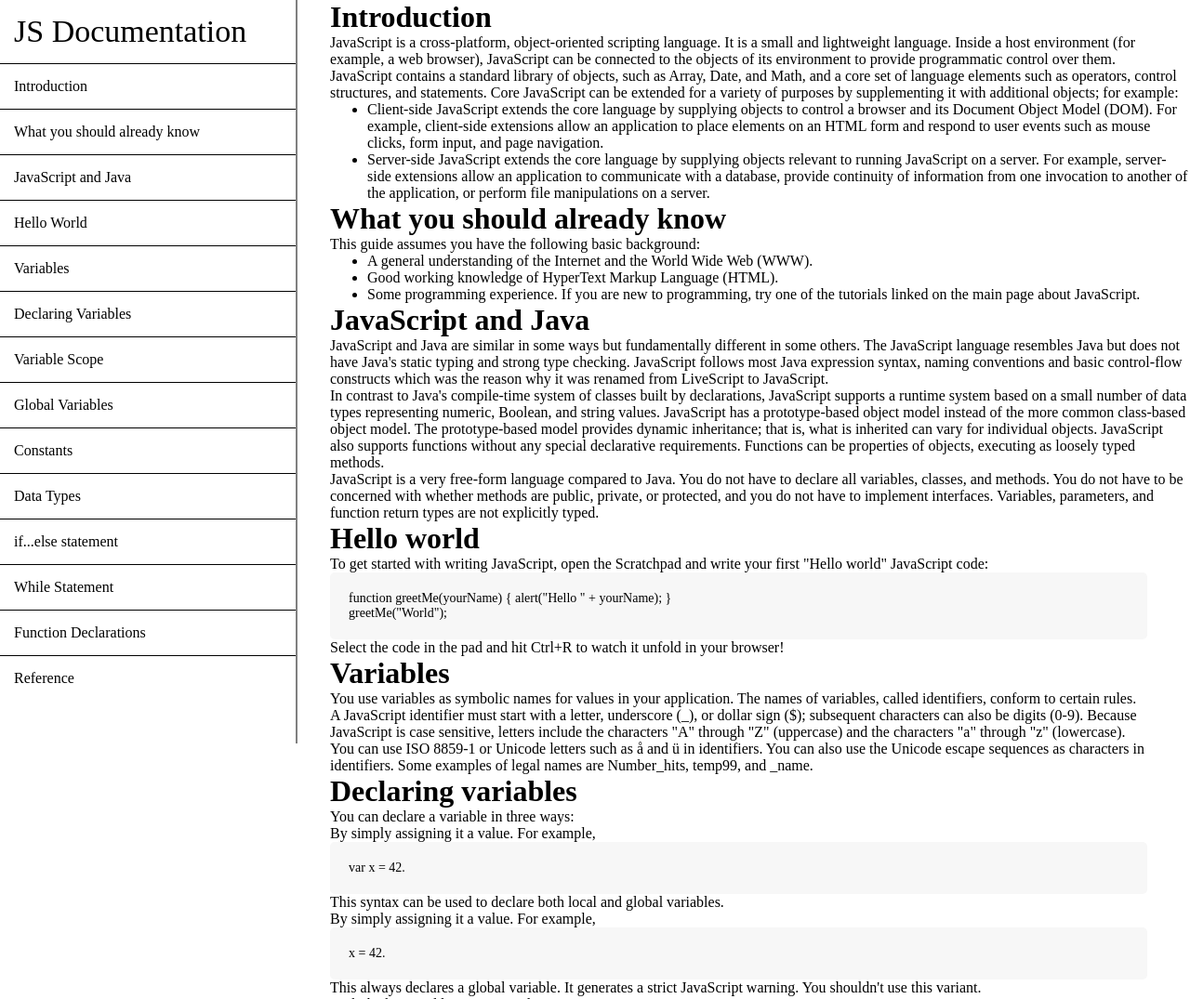
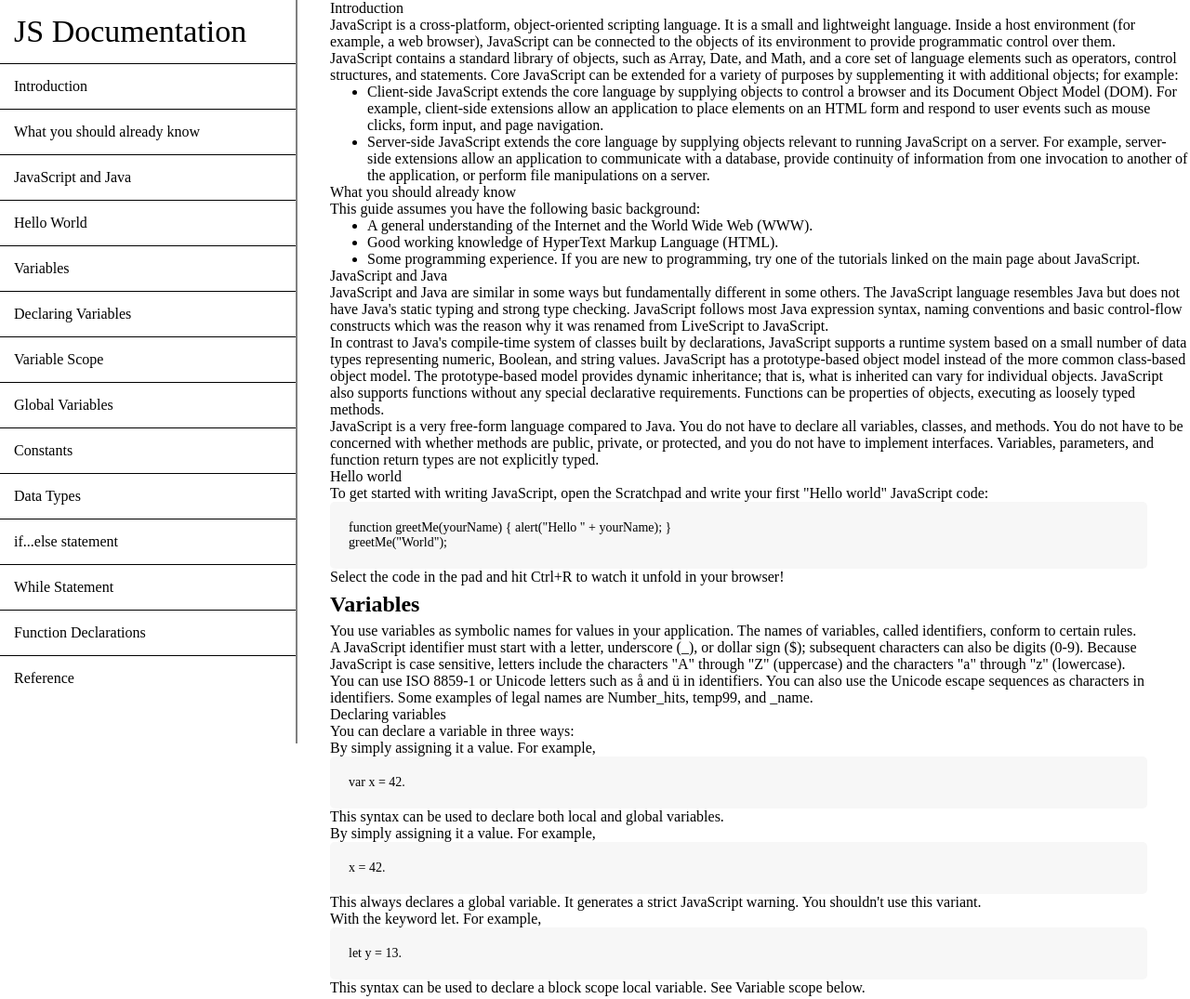
Before and after one commit to AmPrince86/Technical-Documentation-Page, a plain HTML site: page index.html in a window 1280 px wide. Shown: the top 1075 px of the page at 93% size. Drawn offline with Linux system fonts and the light colour scheme.

Commit message:
HTML/CSS updated

```diff
--- a/css/styles.css
+++ b/css/styles.css
@@ -58,10 +58,14 @@ main {
 main {
   padding-left: 35px;
 }
+h1 {
+  line-height: 40px;
+}
 
 ul {
   padding-left: 40px;
 }
+
 .function {
   background-color: #f7f7f7;
   border-radius: 5px;
--- a/index.html
+++ b/index.html
@@ -28,8 +28,10 @@
                 <li><a href="#reference">Reference</a></li>
             </ul>
         </nav>
-    <main>
-        <h1>Introduction</h1>
+    <main id="main-doc">
+        <section class="main-section">
+            <header>Introduction</header>
+            <article>
                 <p>JavaScript is a cross-platform, object-oriented scripting language. It is a small and lightweight language. Inside a
                 host environment (for example, a web browser), JavaScript can be connected to the objects of its environment to provide
                 programmatic control over them.</p>
@@ -44,7 +46,10 @@
                     example, server-side extensions allow an application to communicate with a database, provide continuity of information
                     from one invocation to another of the application, or perform file manipulations on a server.</li>
                 </ul>
-        <h1>What you should already know</h1>
+            </article>
+
+            <article>
+                <header>What you should already know</header>
                 <p>This guide assumes you have the following basic background:</p>
                 <ul>
                     <li>A general understanding of the Internet and the World Wide Web (WWW).</li>
@@ -52,7 +57,10 @@
                     <li>Some programming experience. If you are new to programming, try one of the tutorials linked on the main page about
                     JavaScript.</li>
                 </ul>
-        <h1>JavaScript and Java</h1>
+            </article>
+
+            <header>JavaScript and Java</header>
+            <article>
                 <p>JavaScript and Java are similar in some ways but fundamentally different in some others. The JavaScript language
                 resembles Java but does not have Java's static typing and strong type checking. JavaScript follows most Java expression
                 syntax, naming conventions and basic control-flow constructs which was the reason why it was renamed from LiveScript to
@@ -65,13 +73,21 @@
                 <p>JavaScript is a very free-form language compared to Java. You do not have to declare all variables, classes, and
                 methods. You do not have to be concerned with whether methods are public, private, or protected, and you do not have to
                 implement interfaces. Variables, parameters, and function return types are not explicitly typed.</p>
-       <h1>Hello world</h1>
+            </article>
+        </section>
+
+        <section class="main-section">
+            <header>Hello world</header>
+            <article>
                 <p>To get started with writing JavaScript, open the Scratchpad and write your first "Hello world" JavaScript code:</p>
                 <div class="function">function greetMe(yourName) { alert("Hello " + yourName); } <br>
                     greetMe("World");
                 </div>
                 <p>Select the code in the pad and hit Ctrl+R to watch it unfold in your browser!</p>
+            </article>
+
             <h1>Variables</h1>
+            <article>
                 <p>You use variables as symbolic names for values in your application. The names of variables, called identifiers, conform
                     to certain rules.</p>
                 <p>A JavaScript identifier must start with a letter, underscore (_), or dollar sign ($); subsequent characters can also be
@@ -79,7 +95,10 @@
                     characters "a" through "z" (lowercase).</p>
                 <p>You can use ISO 8859-1 or Unicode letters such as å and ü in identifiers. You can also use the Unicode escape sequences
                     as characters in identifiers. Some examples of legal names are Number_hits, temp99, and _name.</p>
-        <h1>Declaring variables</h1>
+            </article>
+
+            <header>Declaring variables</header>
+            <article>
                 <p>You can declare a variable in three ways:</p>
                 <p>By simply assigning it a value. For example,</p>
                 <div class="function">
@@ -96,6 +115,10 @@
                     let y = 13.
                 </div>
                 <p>This syntax can be used to declare a block scope local variable. See Variable scope below.</p>
+            </article>
+        </section>
+
+        <section class="main-section">
             <h1>Variable scope</h1>
             <p>When you declare a variable outside of any function, it is called a global variable, because it is available to any
             other code in the current document. When you declare a variable within a function, it is called a local variable,
@@ -139,6 +162,8 @@
             <div class="function">
                 const MY_OBJECT = {"key": "value"}; MY_OBJECT.key = "otherValue";
             </div>
+        </section>
+        <section class="main-section">
             <h1>Data types</h1>
             <p>The latest ECMAScript standard defines seven data types:</p>
             <ul>
@@ -214,6 +239,8 @@
                 <li>After the third pass: n = 3 and x = 6</li>
             </ul>
             <p>After completing the third pass, the condition n < 3 is no longer true, so the loop terminates.</p>
+        </section>
+        <section class="main-section">
             <h1>Function declarations</h1>
             <p>A function definition (also called a function declaration, or function statement) consists of the function keyword,
             followed by:</p>
@@ -238,6 +265,7 @@
             <ul>
                 <li>All the documentation in this page is taken from <a href="https://developer.mozilla.org/en-US/docs/Web/JavaScript/Guide" target="_blank">MDN</a></li>
             </ul>
+        </section>
     </main>
     </div>
 </body>
```
Lines whose indentation alone changed are shown as unchanged.
